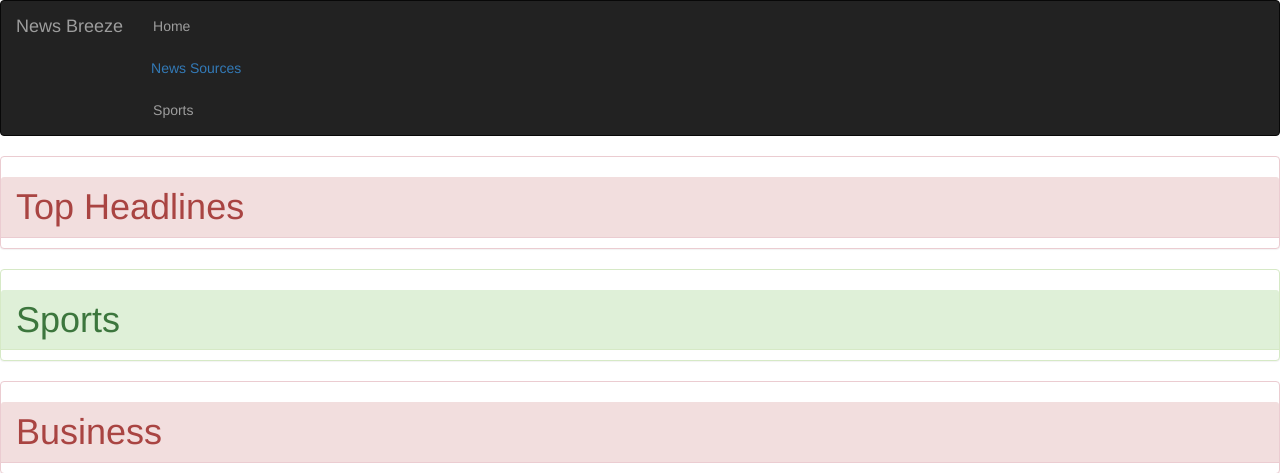
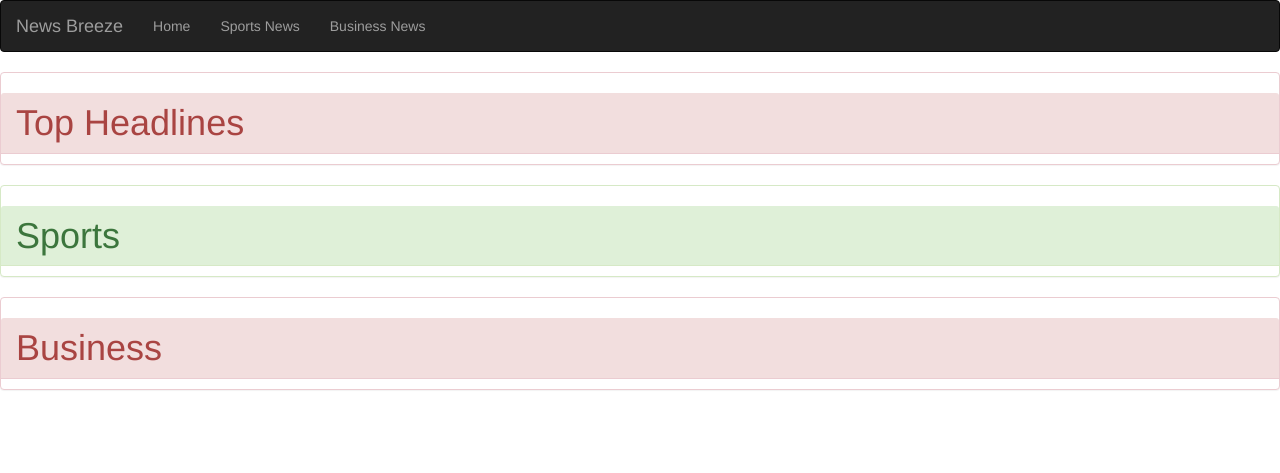
Before and after one commit to dynamodenis/News-Breeze, a Flask app: template app/templates/index.html in a window 1280 px wide. Shown: the top 473 px of the page. Run offline with Flask 2, Linux system fonts and the light colour scheme; the template is opened without the code that fills it, so the values that code supplies are empty; parts of the project's set-up code (start-up, migrations or seed data) failed here and were passed over; some libraries are stand-ins or nearby versions.

Commit message:
created a business page

```diff
--- a/app/templates/base.html
+++ b/app/templates/base.html
@@ -23,7 +23,7 @@
         <div class="navbar-collapse collapse">
             <ul class="nav navbar-nav">
                 <li><a href="/">Home</a></li>
-                <div class="dropdown">
+                <!-- <div class="dropdown">
                     <a class="btn btn-secondary dropdown-toggle" href="#" role="button" id="dropdownMenuLink" data-toggle="dropdown" aria-haspopup="true" aria-expanded="false">
                       News Sources
                     </a>
@@ -31,8 +31,9 @@
                     <div class="dropdown-menu" aria-labelledby="dropdownMenuLink">
                       <li>{{macro.getSources(sources)}}</li>
                     </div>
-                </div>
-                <li><a href="/sports">Sports</a></li>
+                </div> -->
+                <li><a href="/sports">Sports News</a></li>
+                <li><a href="/business">Business News</a></li>
         </div>
     </div>
 
--- a/app/views.py
+++ b/app/views.py
@@ -16,3 +16,9 @@ def index():
 def sources():
     sport=search_for_article('sports')
     return render_template('sports.html',sports=sport)
+
+
+@app.route('/business')
+def business():
+    business=search_for_article('business')
+    return render_template('business.html',business=business)
```
Also changed, not shown: app/templates/business.html (added, +11 -0 lines).
